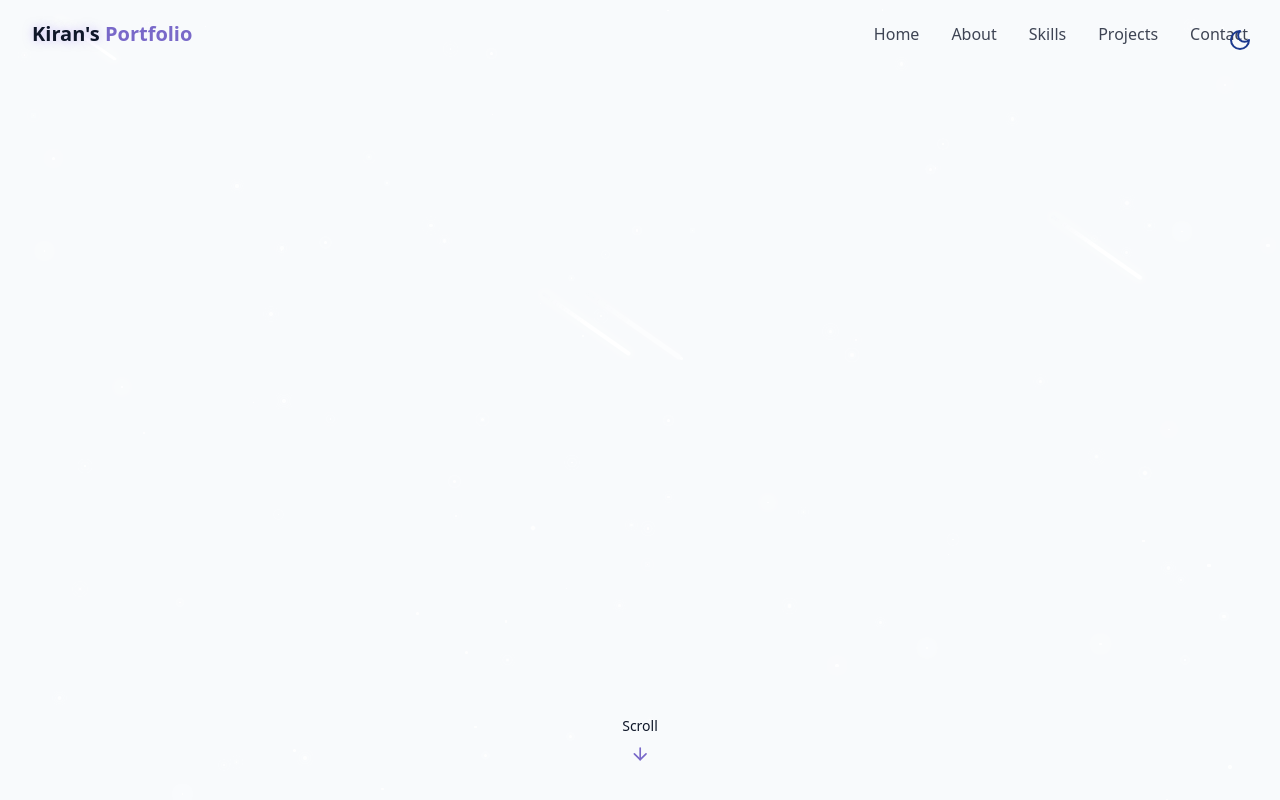
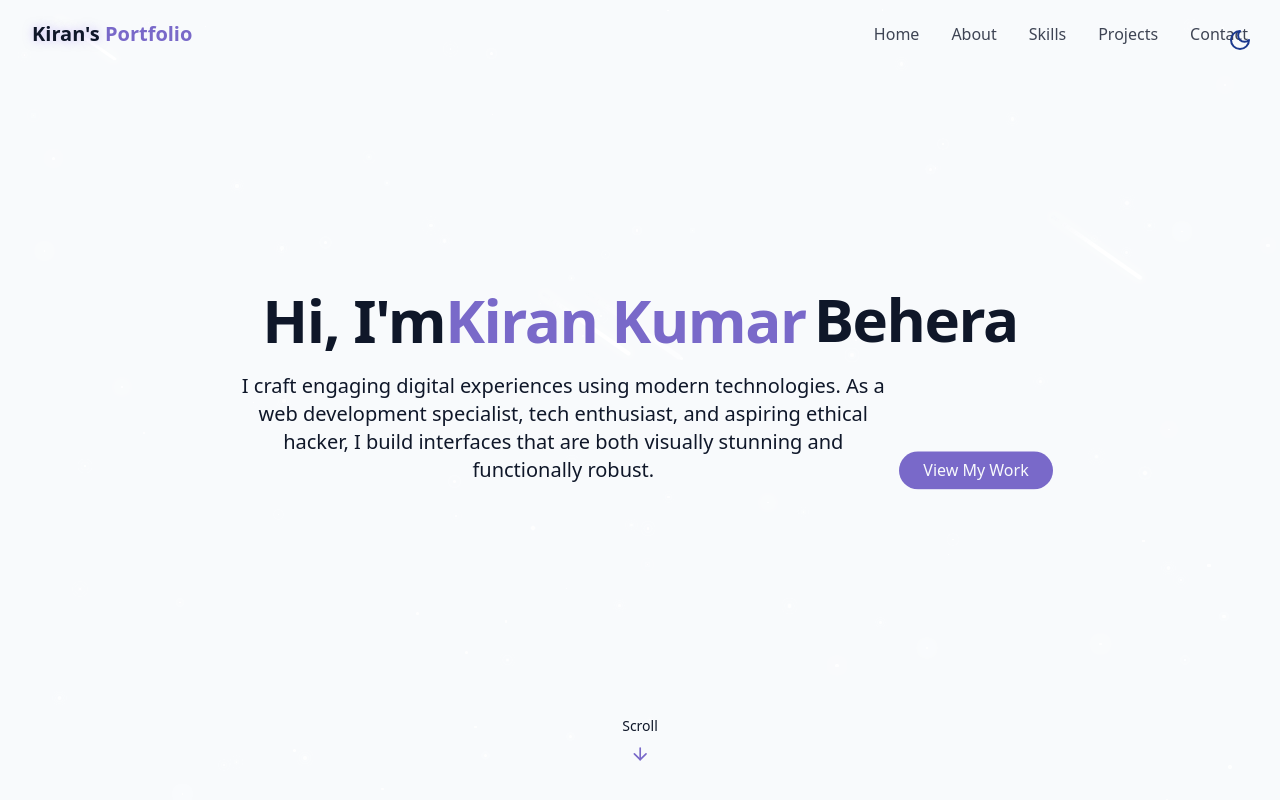
Before and after one commit to codemailpython0/my-portfolio, a React (Vite) app: page / in a window 1280 px wide. Shown: the top 800 px of the page. Built offline with nearby package versions, Linux system fonts and the light colour scheme.

Commit message:
Update float animations with fade-in effect

```diff
--- a/src/index.css
+++ b/src/index.css
@@ -137,8 +137,28 @@
 }
 
 /* ── Hero floating text ── */
-.float-1 { animation: float 6s ease-in-out infinite 0s; }
-.float-2 { animation: float 6s ease-in-out infinite 0.4s; }
-.float-3 { animation: float 6s ease-in-out infinite 0.8s; }
-.float-4 { animation: float 6s ease-in-out infinite 1.2s; }
-.float-5 { animation: float 6s ease-in-out infinite 1.6s; }
+.float-1 {
+  animation:
+    fade-in 0.7s ease-out 0s forwards,
+    float 6s ease-in-out 0.7s infinite;
+}
+.float-2 {
+  animation:
+    fade-in 0.7s ease-out 0.2s forwards,
+    float 6s ease-in-out 0.9s infinite;
+}
+.float-3 {
+  animation:
+    fade-in 0.7s ease-out 0.4s forwards,
+    float 6s ease-in-out 1.1s infinite;
+}
+.float-4 {
+  animation:
+    fade-in 0.7s ease-out 0.6s forwards,
+    float 6s ease-in-out 1.3s infinite;
+}
+.float-5 {
+  animation:
+    fade-in 0.7s ease-out 0.8s forwards,
+    float 6s ease-in-out 1.5s infinite;
+}
```
